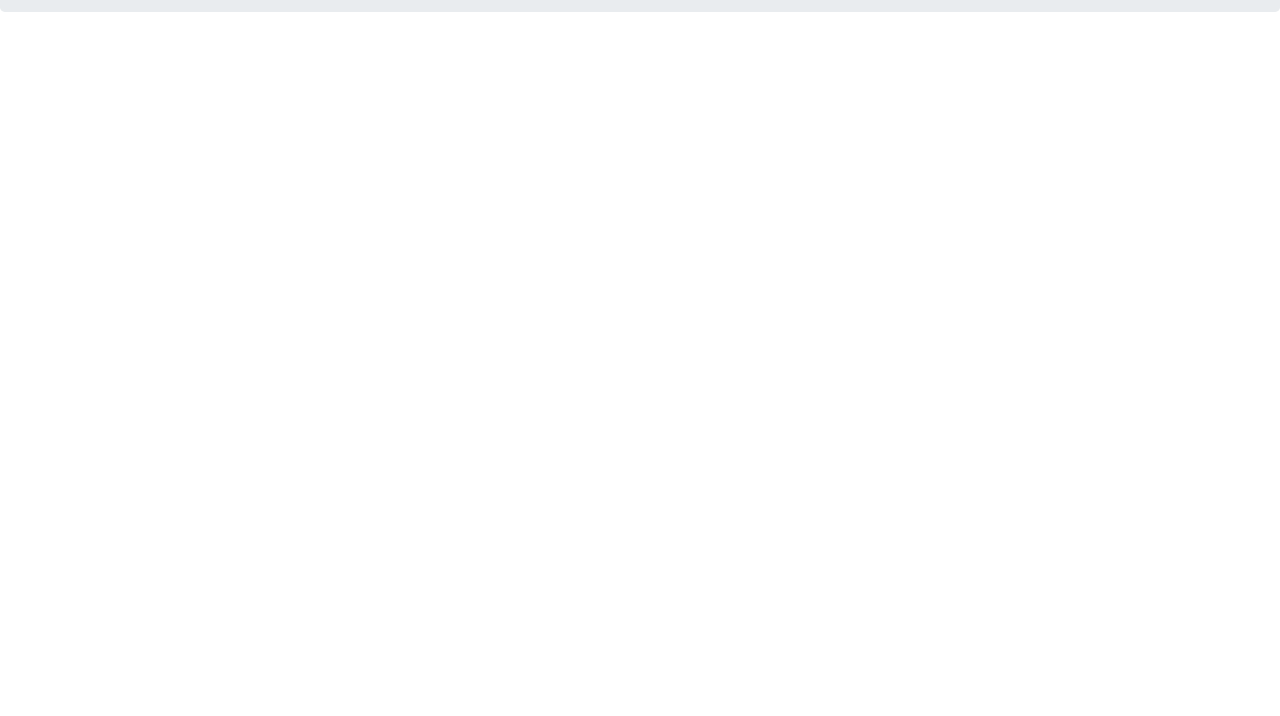
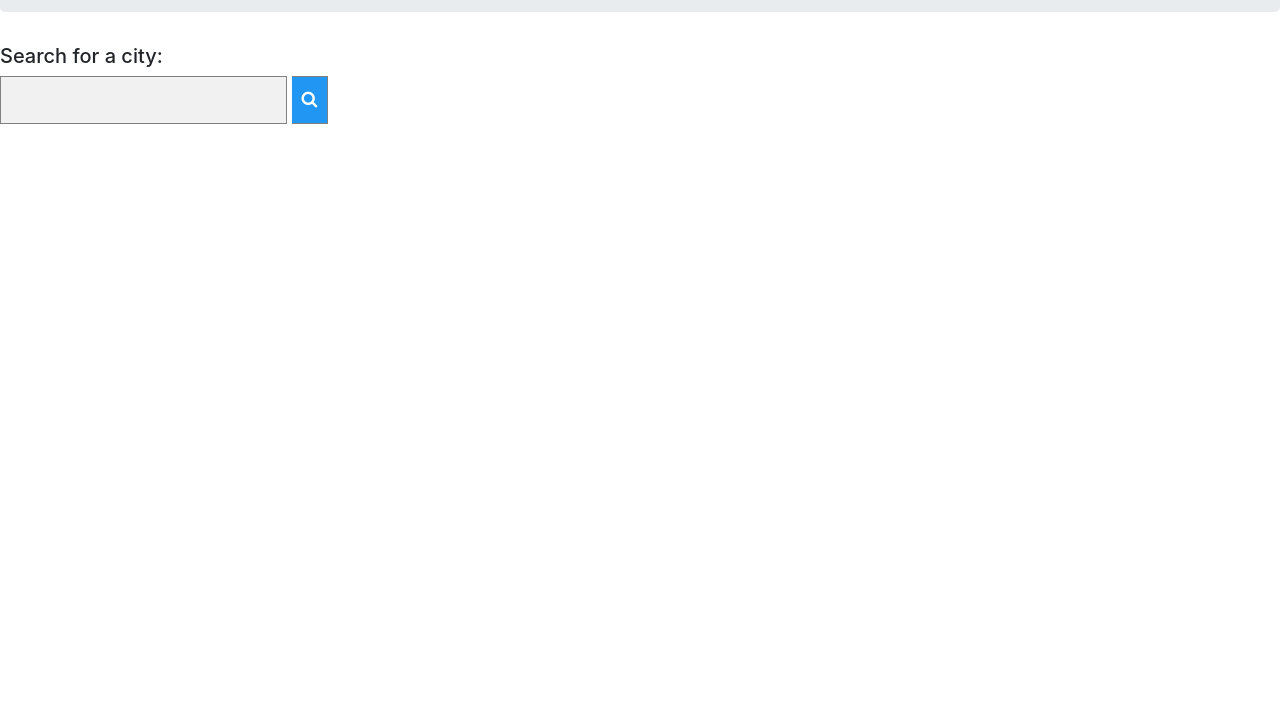
Before and after one commit to ananya92/weather-dashboard, a plain HTML site: page index.html in a window 1280 px wide. Shown: the part 84-800 px from the top of the page. Drawn offline with nearby package versions, Linux system fonts and the light colour scheme.

Commit message:
Added the form with input field and search button to get weather of a particular city. Added CSS properties to the input field and button

```diff
--- a/assets/css/style.css
+++ b/assets/css/style.css
@@ -2,3 +2,24 @@
     padding: 20px 0;
     background-blend-mode: screen;
 }
+
+#search {
+    padding: 10px;
+    background: #2196F3;
+    color: white;
+    font-size: 17px;
+    border: 1px solid grey;
+    border-left: none; /* Prevent double borders */
+    cursor: pointer;
+}
+
+button:hover {
+    background: #0b7dda;
+}
+
+#cityName {
+    background: #f1f1f1;
+    padding: 10px;
+    font-size: 17px;
+    border: 1px solid grey;
+}
--- a/index.html
+++ b/index.html
@@ -8,11 +8,17 @@
         <meta name="viewport" content="width=device-width, initial-scale=1.0">
         <script src="https://cdnjs.cloudflare.com/ajax/libs/jquery/3.2.1/jquery.min.js"></script>
         <link rel="icon" type="image/png" href="assets/images/weather-icon.png">
+        <link rel="stylesheet" href="https://cdnjs.cloudflare.com/ajax/libs/font-awesome/4.7.0/css/font-awesome.min.css">
     </head>
     <body onload="getLocation()">
         <header class="jumbotron text-center">
             <h1 class="display-6">Weather Dashboard</h1>
         </header>
+        <form>
+            <h5>Search for a city:</h5>
+            <input type="text" id="cityName" required>
+            <button id="search" type="submit"><i class="fa fa-search"></i></button>
+        </form>
         <script src="assets/js/script.js"></script>
     </body>
 </html>
```
Also changed, not shown: assets/images/search-button-icon.png (added).
